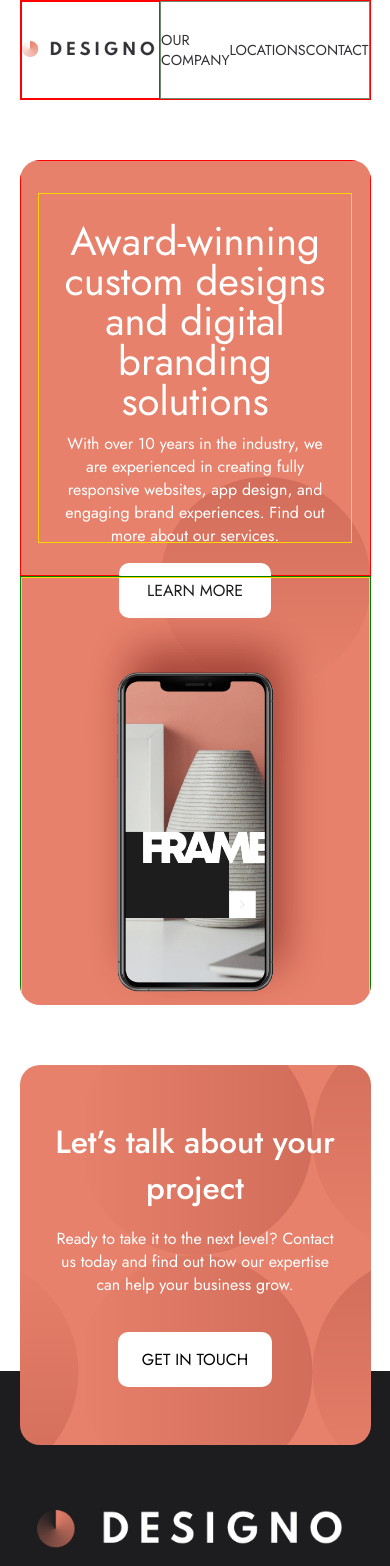
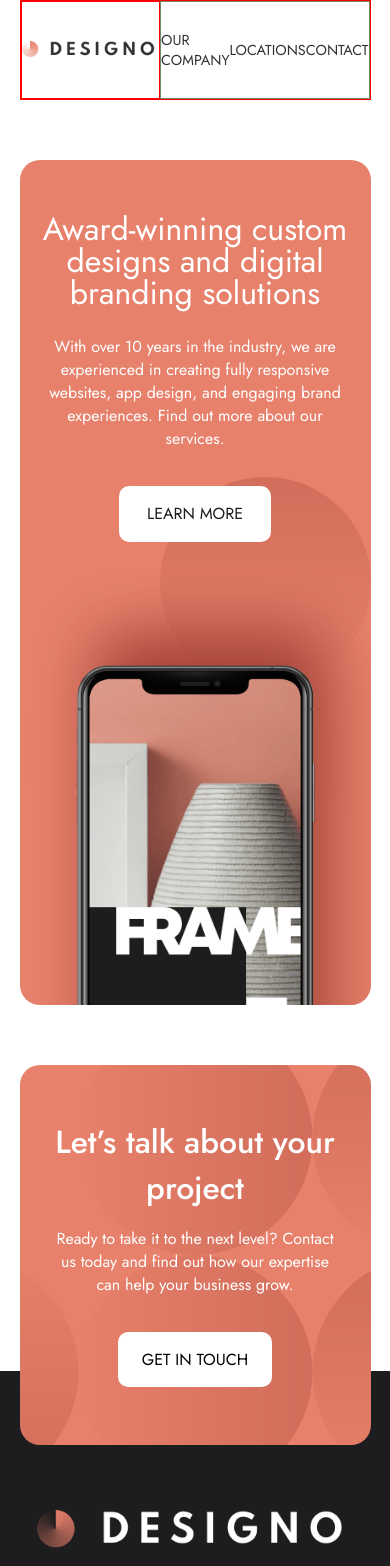
Before and after one commit to SJellen/designo, a Next.js app: page / in a window 390 px wide. Shown: the top 1566 px of the page. Built offline with nearby package versions, Linux system fonts and the light colour scheme.

Commit message:
Home/Hero mq's set

```diff
--- a/styles/Home/Hero.module.scss
+++ b/styles/Home/Hero.module.scss
@@ -19,7 +19,6 @@
 .leftContainer {
     width: auto;
     height: 100%;
-    border: 1px solid red;
     display: flex;
     justify-content: flex-end;
     align-items: center;
@@ -27,7 +26,6 @@
 }
 
 .textContainer {
-    border: 1px solid gold;
     width: 540px;
     height: 350px;
     color: V.$white;
@@ -61,7 +59,6 @@
 .rightContainer {
     width: 400px;
     height: 100%;
-    border: 1px solid blue;
    .imgContainer {
        position: relative;
 
@@ -127,21 +124,64 @@
 }
 
 @media only screen and (max-width: 650px) {
+
     .rightContainer {
-        width: 100%;
-        border: 1px solid green;
-        display: flex;
-        justify-content: center;
         align-items: center;
         .imgContainer {
-            position: static;
-            border: 1px solid gold;
-
+            top: -5%;
+            left: 0;
+            transform: scale(125%);
         }
-
-
     }
     .textContainer {
             width: 90%;
         }
 }
+
+@media only screen and (max-width: 500px) {
+    .rightContainer {
+        .imgContainer {
+            transform: scale(150%);
+            top: 5%;
+        }
+    }
+}
+
+@media only screen and (max-width: 450px) {
+    .textContainer {
+        h1 {
+            font-size: 2rem;
+        }
+        P {
+            width: 100%;
+        }
+    }
+    .rightContainer {
+        .imgContainer {
+            top: 15%;
+        }
+    }
+}
+
+@media only screen and (max-width: 375px) {
+    .rightContainer {
+        .imgContainer {
+            transform: scale(175%);
+            top: 17.5%;
+        }
+    }
+}
+
+@media only screen and (max-width: 325px) {
+    .textContainer {
+        h1 {
+            font-size: 1.75rem;
+        }
+        P {
+            width: 100%;
+        }
+        a {
+            margin-top: 2rem;
+        }
+    }
+}
```
